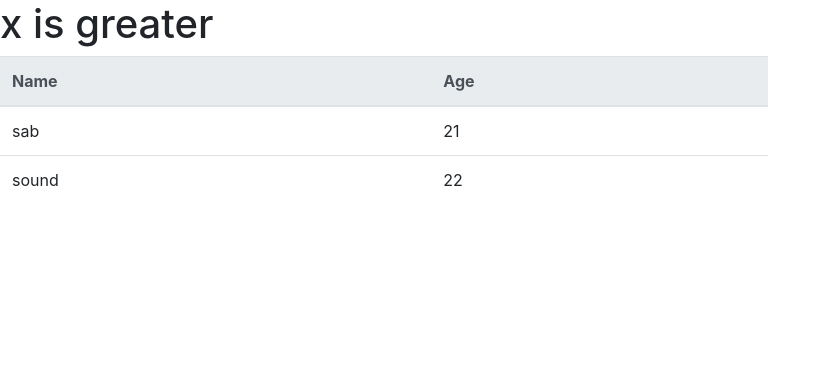
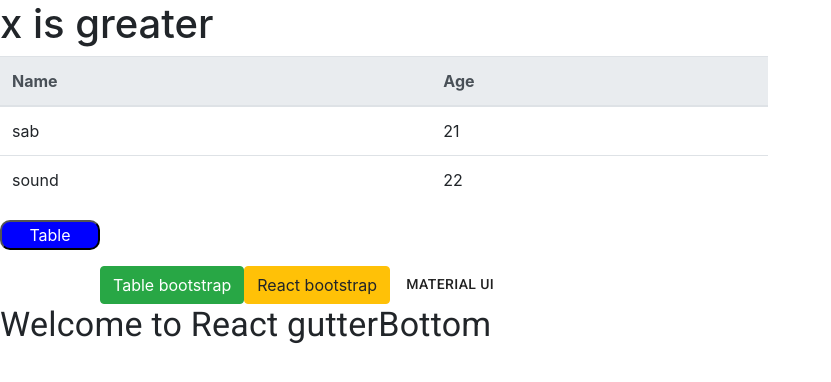
Before and after one commit to sabarinathan321/React_Learn, a React (Create React App) app in the folder my-app/: page / in a window 1280 px wide. Shown: the top 382 px of the page, without its empty margins (0-831 px from the left). Built offline with nearby package versions, Linux system fonts and the light colour scheme.

Commit message:
CSS_bootstrap_material ui added

```diff
--- a/my-app/package.json
+++ b/my-app/package.json
@@ -3,10 +3,13 @@
   "version": "0.1.0",
   "private": true,
   "dependencies": {
+    "@material-ui/core": "^4.8.1",
     "@testing-library/jest-dom": "^4.2.4",
     "@testing-library/react": "^9.4.0",
     "@testing-library/user-event": "^7.2.1",
+    "bootstrap": "^4.4.1",
     "react": "^16.12.0",
+    "react-bootstrap": "^1.0.0-beta.16",
     "react-dom": "^16.12.0",
     "react-scripts": "3.3.0"
   },
--- a/my-app/public/index.html
+++ b/my-app/public/index.html
@@ -3,6 +3,7 @@
   <head>
     <meta charset="utf-8" />
     <link rel="icon" href="%PUBLIC_URL%/favicon.ico" />
+    <link rel="stylesheet" href="https://fonts.googleapis.com/css?family=Roboto:300,400,500,700&display=swap" />
     <meta name="viewport" content="width=device-width, initial-scale=1" />
     <meta name="theme-color" content="#000000" />
     <meta
--- a/my-app/src/App.css
+++ b/my-app/src/App.css
@@ -36,3 +36,10 @@
     transform: rotate(360deg);
   }
 }
+.buttonStyle {
+  background-color:blue;
+  color:white;
+  border-radius:10px;
+  width:100px;
+  height:30px;
+}
--- a/my-app/src/App.js
+++ b/my-app/src/App.js
@@ -2,6 +2,9 @@ import React from 'react';
 import logo from './logo.svg';
 import react from './image/react.PNG'
 import 'bootstrap/dist/css/bootstrap.min.css';
+import Button from 'react-bootstrap/Button';
+import ButtonReact from '@material-ui/core/Button';
+import Typography from '@material-ui/core/Typography';
 import './App.css';
 class App extends React.Component {
   render() {
@@ -39,6 +42,11 @@ class App extends React.Component {
           {rowArray}
         </tbody>
       </table>
+      <button class="buttonStyle">Table Class Style</button>
+      <button className="btn btn-success">Table bootstrap</button>
+      <Button variant="warning">React bootstrap </Button>
+      <ButtonReact variant="outline-success">Material UI</ButtonReact>
+      <Typography variant="h4" gutterBottom>Welcome to React gutterBottom</Typography>
     </React.Fragment>
 
     )
```
Also changed, not shown: 1 other file (tests, documents, lock files or other folders).
